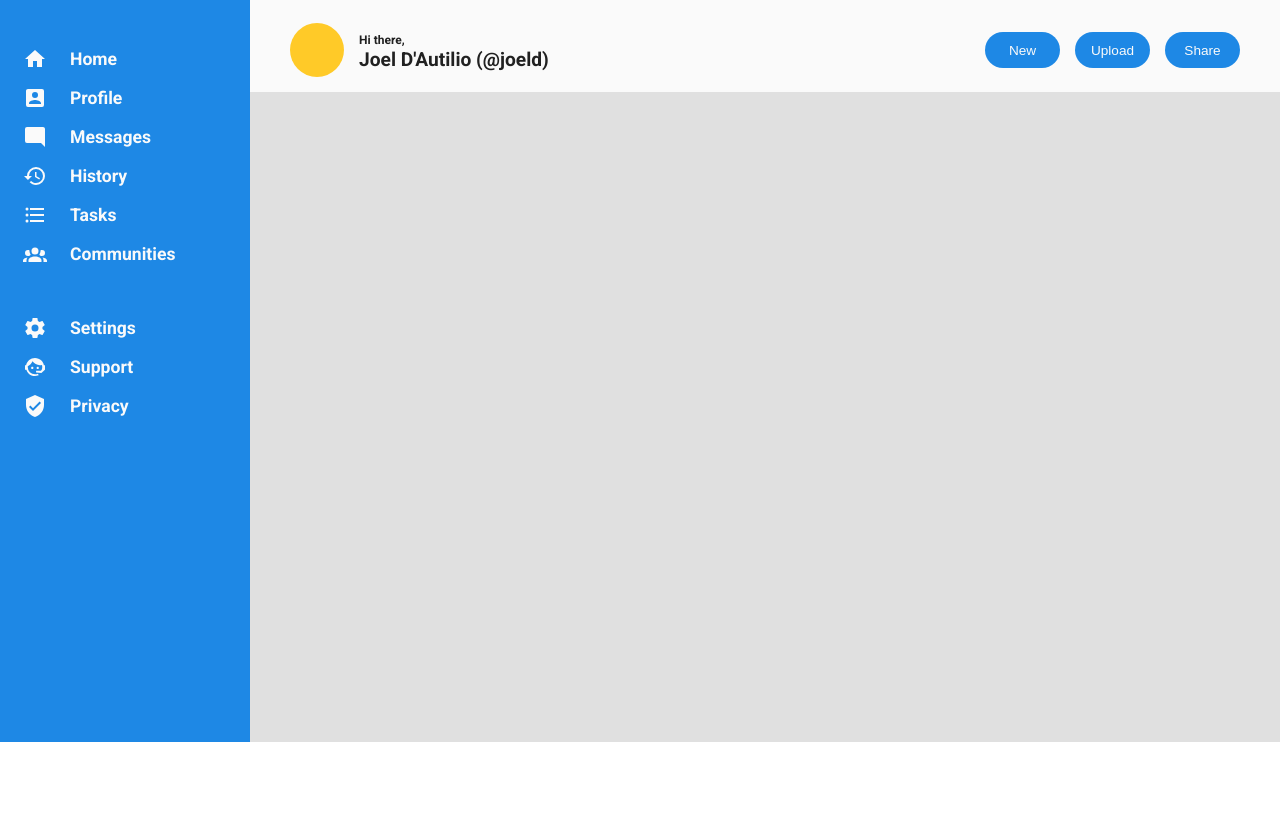
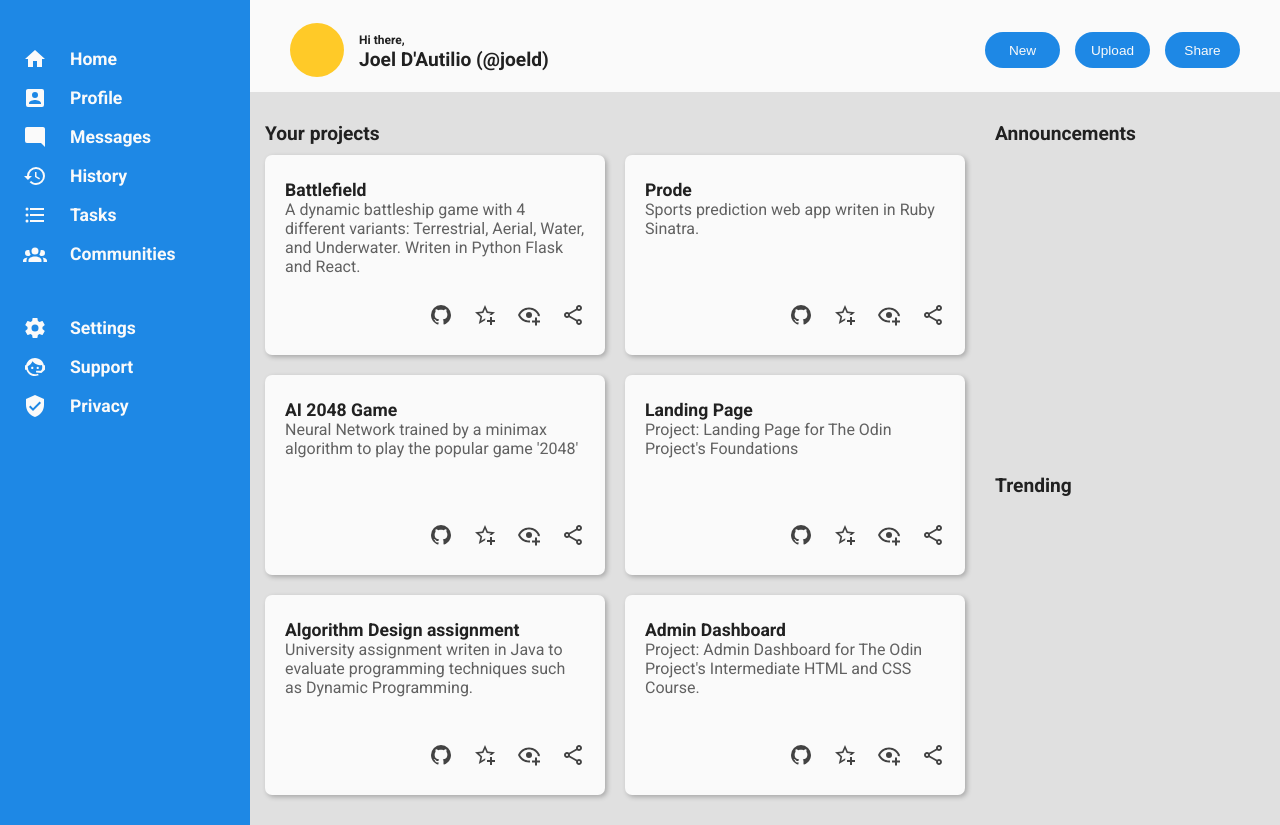
Before and after one commit to Jota98daut/top-admin-dashboard, a plain HTML site: page index.html in a window 1280 px wide. Shown: the part 58-883 px from the top of the page. Before the commit the page ends 800 px from the top, so only its background shows below. Drawn offline with Linux system fonts and the light colour scheme.

Commit message:
Complete projects section

```diff
--- a/index.html
+++ b/index.html
@@ -5,6 +5,7 @@
     <meta name="viewport" content="width=device-width, initial-scale=1.0">
     <title>Admin Dashboard</title>
     <link rel="stylesheet" href="style.css">
+    <script src="script.js" defer></script>
   </head>
   <body>
     <div class="container">
@@ -122,7 +123,17 @@
           <button>Share</button>
         </div>
       </div>
-      <div class="content"></div>
+      <div class="content">
+        <div class="content-section" style="grid-row: 1 / span 2"><span class="title">Your projects</span>
+          <div class="projects"></div>
+        </div>
+        <div class="content-section"><span class="title">Announcements</span>
+          <div class="announcements"></div>
+        </div>
+        <div class="content-section"><span class="title">Trending</span>
+          <div class="trending"></div>
+        </div>
+      </div>
     </div>
   </body>
 </html>
--- /dev/null
+++ b/script.js
@@ -0,0 +1,57 @@
+const projectsDiv = document.querySelector('.projects');
+
+const githubButton = '<svg style="width:24px;height:24px" viewBox="0 0 24 24"><path fill="currentColor" d="M12,2A10,10 0 0,0 2,12C2,16.42 4.87,20.17 8.84,21.5C9.34,21.58 9.5,21.27 9.5,21C9.5,20.77 9.5,20.14 9.5,19.31C6.73,19.91 6.14,17.97 6.14,17.97C5.68,16.81 5.03,16.5 5.03,16.5C4.12,15.88 5.1,15.9 5.1,15.9C6.1,15.97 6.63,16.93 6.63,16.93C7.5,18.45 8.97,18 9.54,17.76C9.63,17.11 9.89,16.67 10.17,16.42C7.95,16.17 5.62,15.31 5.62,11.5C5.62,10.39 6,9.5 6.65,8.79C6.55,8.54 6.2,7.5 6.75,6.15C6.75,6.15 7.59,5.88 9.5,7.17C10.29,6.95 11.15,6.84 12,6.84C12.85,6.84 13.71,6.95 14.5,7.17C16.41,5.88 17.25,6.15 17.25,6.15C17.8,7.5 17.45,8.54 17.35,8.79C18,9.5 18.38,10.39 18.38,11.5C18.38,15.32 16.04,16.16 13.81,16.41C14.17,16.72 14.5,17.33 14.5,18.26C14.5,19.6 14.5,20.68 14.5,21C14.5,21.27 14.66,21.59 15.17,21.5C19.14,20.16 22,16.42 22,12A10,10 0 0,0 12,2Z" /></svg>';
+const starButton = '<svg style="width:24px;height:24px" viewBox="0 0 24 24"><path fill="currentColor" d="M5.8 21L7.4 14L2 9.2L9.2 8.6L12 2L14.8 8.6L22 9.2L18.8 12H18C17.3 12 16.6 12.1 15.9 12.4L18.1 10.5L13.7 10.1L12 6.1L10.3 10.1L5.9 10.5L9.2 13.4L8.2 17.7L12 15.4L12.5 15.7C12.3 16.2 12.1 16.8 12.1 17.3L5.8 21M17 14V17H14V19H17V22H19V19H22V17H19V14H17Z" /></svg>';
+const viewButton = '<svg style="width:24px;height:24px" viewBox="0 0 24 24"><path fill="currentColor" d="M12,4.5C7,4.5 2.73,7.61 1,12C2.73,16.39 7,19.5 12,19.5C12.36,19.5 12.72,19.5 13.08,19.45C13.03,19.13 13,18.82 13,18.5C13,18.14 13.04,17.78 13.1,17.42C12.74,17.46 12.37,17.5 12,17.5C8.24,17.5 4.83,15.36 3.18,12C4.83,8.64 8.24,6.5 12,6.5C15.76,6.5 19.17,8.64 20.82,12C20.7,12.24 20.56,12.45 20.43,12.68C21.09,12.84 21.72,13.11 22.29,13.5C22.56,13 22.8,12.5 23,12C21.27,7.61 17,4.5 12,4.5M12,9A3,3 0 0,0 9,12A3,3 0 0,0 12,15A3,3 0 0,0 15,12A3,3 0 0,0 12,9M18,14.5V17.5H15V19.5H18V22.5H20V19.5H23V17.5H20V14.5H18Z" /></svg>';
+const shareButton = '<svg style="width:24px;height:24px" viewBox="0 0 24 24"><path fill="currentColor" d="M18 16.08C17.24 16.08 16.56 16.38 16.04 16.85L8.91 12.7C8.96 12.47 9 12.24 9 12S8.96 11.53 8.91 11.3L15.96 7.19C16.5 7.69 17.21 8 18 8C19.66 8 21 6.66 21 5S19.66 2 18 2 15 3.34 15 5C15 5.24 15.04 5.47 15.09 5.7L8.04 9.81C7.5 9.31 6.79 9 6 9C4.34 9 3 10.34 3 12S4.34 15 6 15C6.79 15 7.5 14.69 8.04 14.19L15.16 18.34C15.11 18.55 15.08 18.77 15.08 19C15.08 20.61 16.39 21.91 18 21.91S20.92 20.61 20.92 19C20.92 17.39 19.61 16.08 18 16.08M18 4C18.55 4 19 4.45 19 5S18.55 6 18 6 17 5.55 17 5 17.45 4 18 4M6 13C5.45 13 5 12.55 5 12S5.45 11 6 11 7 11.45 7 12 6.55 13 6 13M18 20C17.45 20 17 19.55 17 19S17.45 18 18 18 19 18.45 19 19 18.55 20 18 20Z" /></svg>'
+
+const projects = [
+  {name: "Battlefield", description: "A dynamic battleship game with 4 different variants: Terrestrial, Aerial, Water, and Underwater. Writen in Python Flask and React.", link: "https://github.com/proyecto-unrc-2022/Battlefield"},
+  {name: "Prode", description: "Sports prediction web app writen in Ruby Sinatra.", link: "https://github.com/Jota98daut/Prode-AYDS2022-DRR"},
+  {name: "AI 2048 Game", description: "Neural Network trained by a minimax algorithm to play the popular game '2048'", link: "https://github.com/disenho-de-algoritmos-unrc-2022/trabajo-practico-2-d-autilio-rojo-rossi"},
+  {name: "Landing Page", description: "Project: Landing Page for The Odin Project's Foundations", link: "https://github.com/Jota98daut/top-landing-page"},
+  {name: "Algorithm Design assignment", description: "University assignment writen in Java to evaluate programming techniques such as Dynamic Programming.", link: "https://github.com/disenho-de-algoritmos-unrc-2022/trabajo-practico-1-d-autilio-rojo-rossi"},
+  {name: "Admin Dashboard", description: "Project: Admin Dashboard for The Odin Project's Intermediate HTML and CSS Course.", link: "https://github.com/Jota98daut/top-admin-dashboard"},
+];
+
+const announcements = [
+  {title: "Site Maintenance", content: "Lorem ipsum dolor sit amet, consectetur adipiscing elit. Nam quis turpis ac leo posuere rutrum quis a quam. Vestibulum ante ipsum primis in faucibus orci luctus et ultrices posuere cubilia curae; Morbi vitae est condimentum, pellentesque urna ut, scelerisque magna."},
+  {title: "Community Share Day", content: "Sed eget neque tempor, laoreet arcu id, vestibulum sapien. Nulla mollis mi non massa scelerisque pretium. Fusce dignissim aliquam nunc ac lobortis."},
+  {title: "Update privacy policy", content: "Aliquam venenatis, libero consectetur iaculis eleifend, lectus tellus euismod nibh, eget volutpat nunc diam in neque. Integer eleifend ex quis fringilla dictum. Vivamus mi est, facilisis sit amet venenatis eget, porta a ex."},
+];
+
+projects.forEach(createCard);
+
+function createCard(project) {
+  /*
+   *  <div class="card">
+   *    <h1>Name</h1>
+   *    <p>Description</p>
+   *    <div class="card-buttons">
+   *      <button><svg></button>
+   *      <button><svg></button>
+   *      <button><svg></button>
+   *    </div>
+   */
+  let card = document.createElement('div');
+  card.classList.add('card');
+
+  let name = document.createElement('h1');
+  name.textContent = project.name;
+  card.appendChild(name);
+
+  let description = document.createElement('p');
+  description.textContent = project.description;
+  card.appendChild(description);
+
+  let cardButtons = document.createElement('div');
+  cardButtons.classList.add('card-buttons');
+  [githubButton, starButton, viewButton, shareButton].forEach(buttonSVG => {
+    let button = document.createElement('button');
+    button.innerHTML = buttonSVG;
+    cardButtons.appendChild(button);
+  });
+  card.appendChild(cardButtons);
+
+  projectsDiv.appendChild(card);
+}
--- a/style.css
+++ b/style.css
@@ -13,6 +13,7 @@
   --secondary-color: #FFCA28;
   --grey-background: #E0E0E0;
   --foreground: #212121;
+  --grey-foreground: #616161;
   --light: #fafafa;
 }
 
@@ -173,5 +174,63 @@ body {
 
 .content {
   grid-area: content;
-  background-color: var(--grey-background, grey); */
+  background-color: var(--grey-background, grey);
+  display: grid;
+  grid-template: repeat(2, 1fr) / 1fr 300px;
+  padding: 15px 0;
 }
+
+.content-section {
+  padding: 15px;
+}
+
+.content-section > div {
+  margin-top: 10px;
+}
+
+.content-section .title {
+  font-size: 1.2rem;
+  font-weight: bold;
+}
+
+.projects {
+  grid-row: 1 / 3;
+  display: grid;
+  grid-template-columns: repeat(auto-fit, minmax(250px, 1fr));
+  gap: 20px;
+}
+
+.projects .card {
+  background-color: var(--light, white);
+  border-radius: 7px;
+  box-shadow: 2px 2px 5px rgb(0,0,0,0.25);
+  padding: 25px 20px;
+  height: 200px;
+  display: grid;
+  grid-template: max-content 1fr max-content / 1fr;
+}
+
+.projects .card h1 {
+  font-size: 1.1rem;
+  font-weight: bold;
+}
+
+.projects .card p {
+  color: var(--grey-foreground, grey);
+}
+
+.projects .card-buttons {
+  display: grid;
+  grid-auto-flow: column;
+  justify-content: end;
+  gap: 20px;
+}
+
+.projects .card-buttons button {
+  appearance: none;
+  width: max-content;
+  background: none;
+  border: none;
+  color: #424242;
+  cursor: pointer;
+}
```
